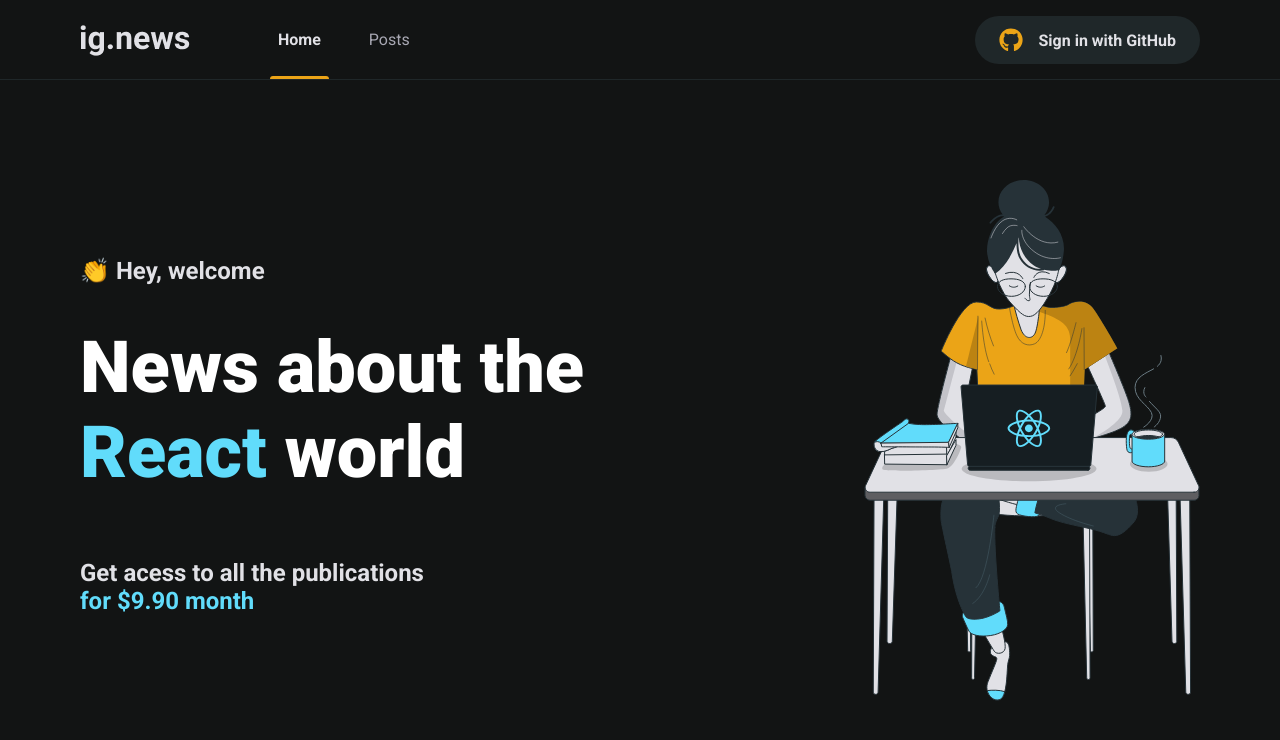
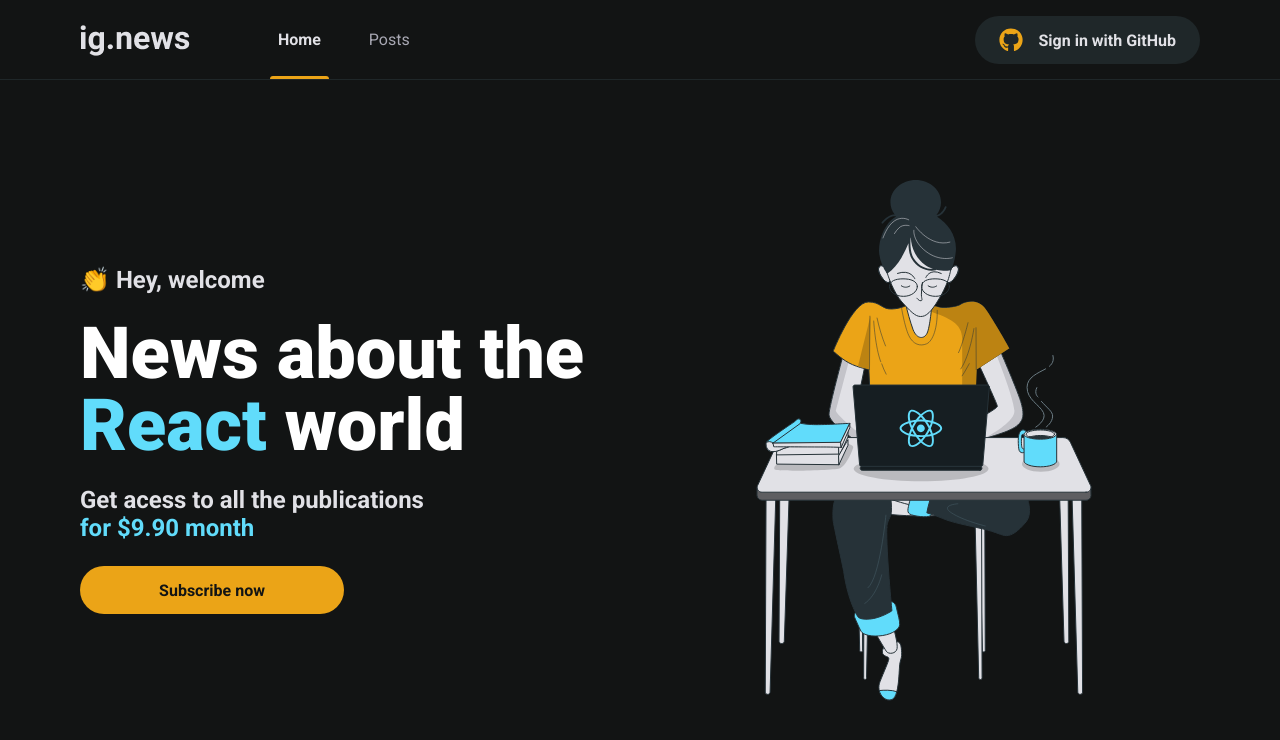
Before and after one commit to guirecordon/ignite21-chapter03, a Next.js app: page / in a window 1280 px wide. Shown: the top 740 px of the page. Built offline with nearby package versions, Linux system fonts and the light colour scheme.

Commit message:
Finish subscribe button

```diff
--- /dev/null
+++ b/src/components/SubscribeButton/index.tsx
@@ -0,0 +1,9 @@
+import styles from './styles.module.scss';
+
+export function SubscribeButton() {
+  return (
+    <button type="button" className={styles.buttonContainer}>
+      Subscribe now
+    </button>
+  )
+}
--- /dev/null
+++ b/src/components/SubscribeButton/styles.module.scss
@@ -0,0 +1,19 @@
+.buttonContainer {
+  background: var(--yellow-500);
+  border: 0;
+  color: var(--background);
+  font-weight: 600;
+  font-size: 1rem;
+  height: 3rem;
+  border-radius: 100px;
+  width: 16.5rem;
+
+  display: flex;
+  align-items: center;
+  justify-content: center;
+  gap: 1rem;
+
+  &:hover {
+    filter: brightness(0.8);
+  }
+}
--- a/src/pages/index.tsx
+++ b/src/pages/index.tsx
@@ -1,3 +1,4 @@
+import { SubscribeButton } from '@/components/SubscribeButton';
 import Head from 'next/head'
 
 import styles from './styles.module.scss';
@@ -22,6 +23,8 @@ export default function Home() {
               currency: 'USD',
             }).format(9.90)} month</strong>
           </p>
+
+          <SubscribeButton />
         </div>
 
         <img src="/images/heroimg.svg" alt="girl on computer" />
--- a/src/pages/styles.module.scss
+++ b/src/pages/styles.module.scss
@@ -2,25 +2,27 @@
   max-width: 1120px;
   display: flex;
   align-items: center;
-  gap: 10.25rem;
   margin: 0 auto;
   height: calc(100vh - 5rem);
 
 
   .leftSideHero {
+    max-width: 32rem;
+    margin-right: 10.25rem;
+
     span {
       display: inline-block;
       color: var(--title);
       font-size: 1.5rem;
       font-weight: 700;
-      margin-bottom: 2.5rem;
+      margin-bottom: 1.5rem;
     }
 
     h1 {
       color: var(--white);
       font-size: 4.5rem;
       font-weight: 900;
-      margin-bottom: 1.5rem;
+      line-height: 1;
 
       span {
         font-size: 4.5rem;
@@ -30,7 +32,7 @@
     }
 
     p {
-      display: inline-block;
+      display: block;
       margin-bottom: 0.5rem;
       font-size: 1.5rem;
       font-weight: 700;
@@ -43,4 +45,7 @@
     }
   }
 
+  button {
+    margin-top: 1.5rem;
+  }
 }
```
